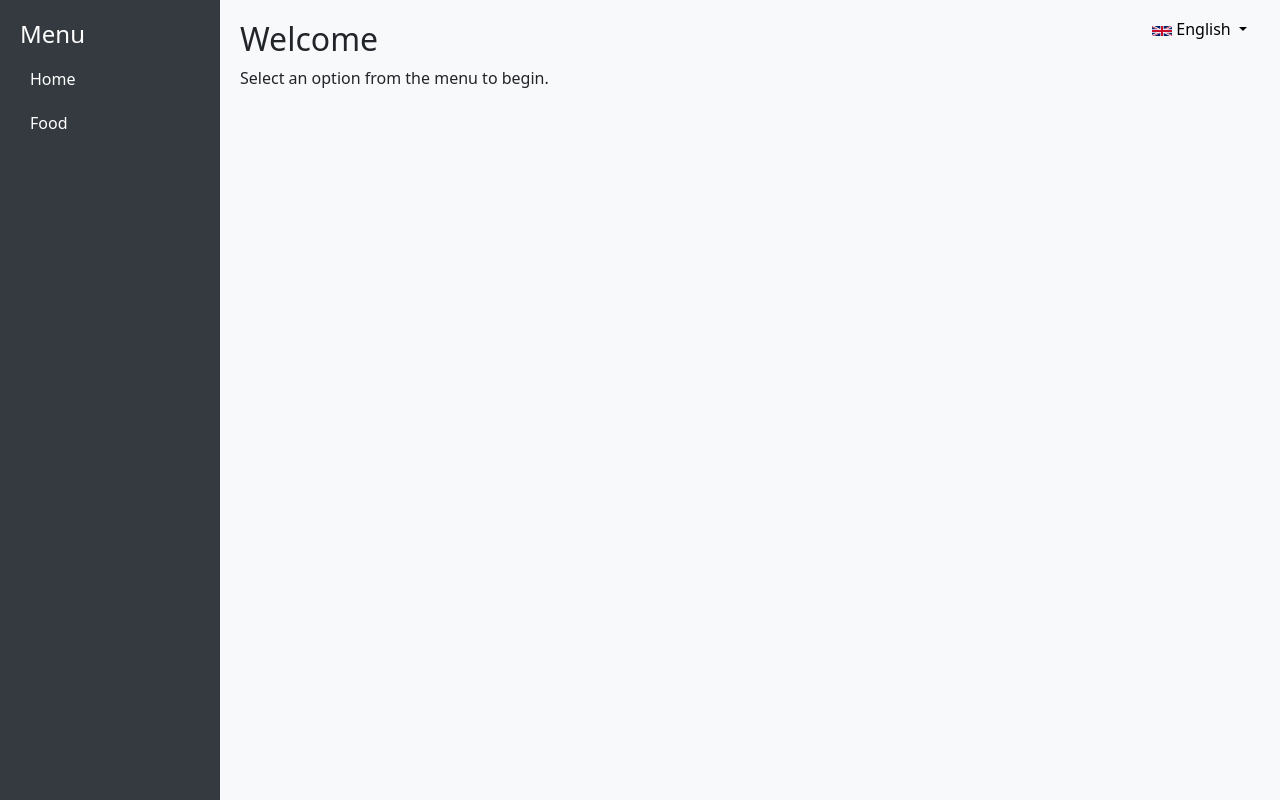
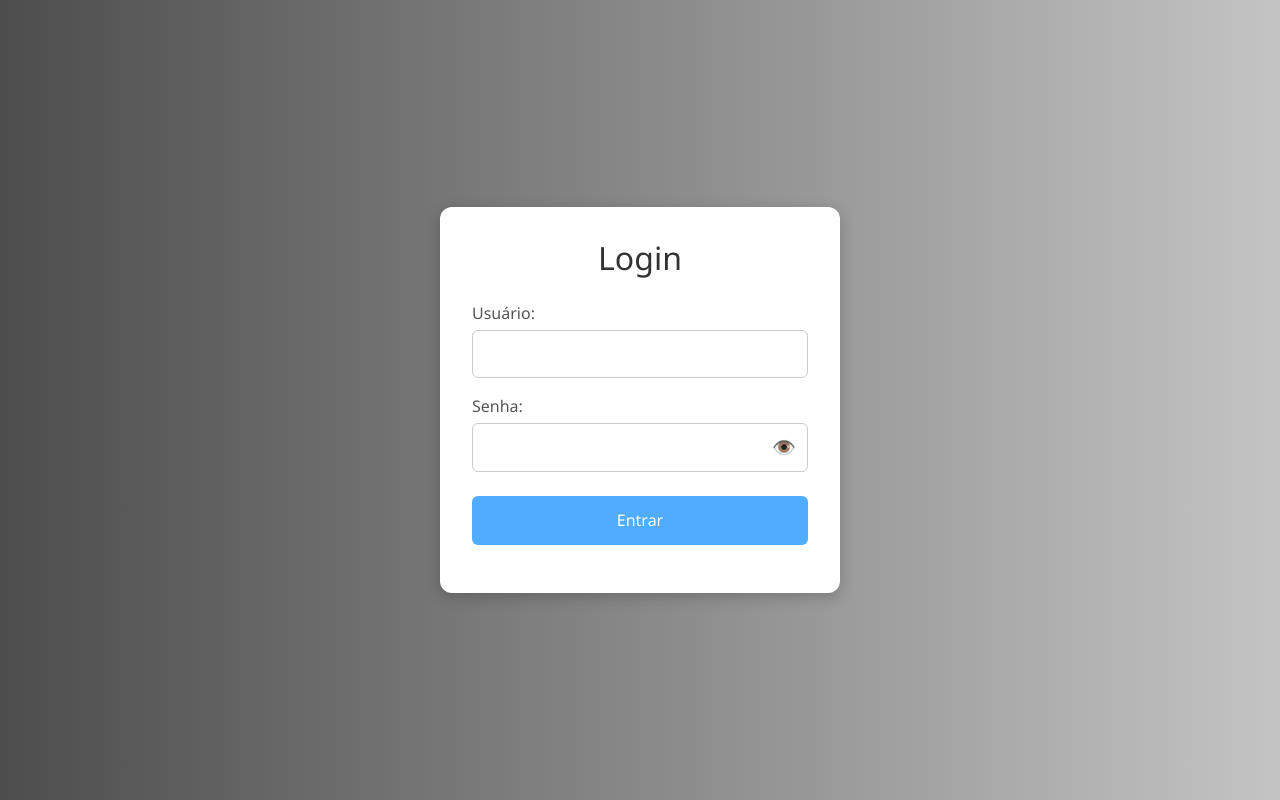
Before and after one commit to rodrigofurlaneti/FSI.MealTracker.FrontEnd, a plain HTML site: page src/index.html in a window 1280 px wide. Drawn offline with Linux system fonts and the light colour scheme; some packages are replaced by stand-ins of ours; a script that the page names is missing.

Commit message:
Added adjusment login api authentication

```diff
--- /dev/null
+++ b/src/assets/css/home.css
@@ -0,0 +1,29 @@
+body {
+    display: flex;
+    min-height: 100vh;
+    margin: 0;
+  }
+
+  .sidebar {
+    width: 220px;
+    background-color: #343a40;
+    padding: 20px;
+  }
+
+  .sidebar a {
+    color: white;
+    display: block;
+    padding: 10px;
+    text-decoration: none;
+    border-radius: 5px;
+  }
+
+  .sidebar a:hover {
+    background-color: #495057;
+  }
+
+  .content {
+    flex-grow: 1;
+    padding: 20px;
+    background-color: #f8f9fa;
+  }
--- a/src/assets/css/index.css
+++ b/src/assets/css/index.css
@@ -1,29 +1,94 @@
-body {
-    display: flex;
-    min-height: 100vh;
-    margin: 0;
-  }
+    * {
+      box-sizing: border-box;
+    }
 
-  .sidebar {
-    width: 220px;
-    background-color: #343a40;
-    padding: 20px;
-  }
+    body {
+      margin: 0;
+      font-family: 'Segoe UI', Tahoma, Geneva, Verdana, sans-serif;
+      background: linear-gradient(to right, #4d4d4d, #c4c4c4);
+      height: 100vh;
+      display: flex;
+      align-items: center;
+      justify-content: center;
+    }
 
-  .sidebar a {
-    color: white;
-    display: block;
-    padding: 10px;
-    text-decoration: none;
-    border-radius: 5px;
-  }
+    .login-container {
+      background: white;
+      padding: 2rem;
+      border-radius: 12px;
+      box-shadow: 0 4px 15px rgba(0, 0, 0, 0.2);
+      width: 100%;
+      max-width: 400px;
+    }
 
-  .sidebar a:hover {
-    background-color: #495057;
-  }
+    .login-container h2 {
+      text-align: center;
+      margin-bottom: 1.5rem;
+      color: #333;
+    }
 
-  .content {
-    flex-grow: 1;
-    padding: 20px;
-    background-color: #f8f9fa;
-  }
+    label {
+      display: block;
+      margin-top: 1rem;
+      margin-bottom: 0.3rem;
+      color: #555;
+    }
+
+    input[type="text"],
+    input[type="password"] {
+      width: 100%;
+      padding: 0.7rem;
+      border: 1px solid #ccc;
+      border-radius: 6px;
+      font-size: 1rem;
+    }
+
+    .password-wrapper {
+      position: relative;
+      display: flex;
+      align-items: center;
+    }
+
+    .password-wrapper input {
+      padding-right: 2.5rem;
+    }
+
+    .toggle-password {
+      position: absolute;
+      right: 0.75rem;
+      cursor: pointer;
+      user-select: none;
+      font-size: 1.2rem;
+      color: #777;
+    }
+
+    button {
+      margin-top: 1.5rem;
+      width: 100%;
+      padding: 0.8rem;
+      font-size: 1rem;
+      border: none;
+      background-color: #4facfe;
+      color: white;
+      border-radius: 6px;
+      cursor: pointer;
+      transition: background 0.3s ease;
+    }
+
+    button:hover {
+      background-color: #00c6fb;
+    }
+
+    #message {
+      margin-top: 1rem;
+      text-align: center;
+      font-size: 0.95rem;
+      color: red;
+    }
+
+    @media (max-width: 500px) {
+      .login-container {
+        margin: 1rem;
+        padding: 1.5rem;
+      }
+    }
--- a/src/assets/js/index.js
+++ b/src/assets/js/index.js
@@ -1,84 +1,53 @@
-function loadContent(model, page) {
+  const form = document.getElementById('loginForm');
+  const message = document.getElementById('message');
 
-    const content = document.getElementById('main-content');
+  form.addEventListener('submit', async (e) => {
+      e.preventDefault();
+      message.style.color = 'black';
+      message.textContent = 'Verificando...';
 
-    const route = `pages/${model}/${page}.html`;
+      const username = document.getElementById('username').value.trim();
+      const password = document.getElementById('password').value;
 
-    fetch(route)
-        .then(response => {
-            if (!response.ok) throw new Error('Página não encontrada');
-            return response.text();
-        })
-        .then(html => {
-            content.innerHTML = html;
+      const payload = { username, password };
 
-            // Carrega JS específico
-            const scriptPath = `assets/js/${model}/${page}.js`;
+      try {
+        const response = await fetch(`https://localhost:7123/api/authentications/async`, {
+          method: 'POST',
+          headers: {
+            'Content-Type': 'application/json',
+            'Accept': '*/*'
+          },
+          body: JSON.stringify(payload)
+        });
 
-            // ✅ Remove script anterior se já estiver carregado
-            document.querySelectorAll(`script[src="${scriptPath}"]`).forEach(s => s.remove());
+        const data = await response.json();
 
-            const script = document.createElement('script');
-            script.src = scriptPath;
-            script.onload = () => handlePageLoad(model, page);
-            script.onerror = () => {
-                content.innerHTML = `<h2>Erro</h2><p>Script ${scriptPath} não encontrado.</p>`;
-            };
-            document.body.appendChild(script);
+        if (response.ok) {
+          localStorage.setItem('user', JSON.stringify(data));
+          message.style.color = 'green';
+          message.textContent = 'Login realizado com sucesso!';
 
-            window.location.hash = `${model}/${page}`;
-        })
-        .catch(error => {
-            content.innerHTML = `<h2>Erro</h2><p>${error.message}</p>`;
-        });
-}
-
-function handlePageLoad(model, page) {
-    switch (`${model}/${page}`) {
-        case 'food/food-list':
-            loadFoods(); // Essa função deve estar no arquivo JS da página
-            break;
-        case 'food/food-insert':
-            setupFoodForm();
-            break;
-        case 'food/food-update':
-            loadFoodDataToForm();
-            setupFoodEditSubmit();
-            break;
-        default:
-            console.warn(`No action defined for ${model}/${page}`);
-            break;
-    }
-}
-
-function switchLanguage() {
-    const lang = document.getElementById("language-select").value;
-    const elements = document.querySelectorAll("[data-i18n]");
-
-    elements.forEach(el => {
-        const key = el.getAttribute("data-i18n");
-        if (translations[lang] && translations[lang][key]) {
-            el.textContent = translations[lang][key];
+          setTimeout(() => {
+            window.location.href = 'home.html'; // Altere para sua próxima página
+          }, 1000);
+        } else {
+          message.style.color = 'red';
+          message.textContent = data.errorMessage || 'Erro ao autenticar.';
         }
-    });
-}
-
-function setLanguage(lang) {
-    const elements = document.querySelectorAll("[data-i18n]");
-    elements.forEach(el => {
-        const key = el.getAttribute("data-i18n");
-        if (translations[lang] && translations[lang][key]) {
-            el.textContent = translations[lang][key];
-        }
+      } catch (err) {
+        console.error(err);
+        message.style.color = 'red';
+        message.textContent = 'Erro ao conectar com o servidor.';
+      }
     });
 
-    // Atualiza o botão para mostrar o idioma atual
-    const langMap = {
-        en: { label: "English", flag: "en.png" },
-        es: { label: "Español", flag: "es.png" },
-        pt: { label: "Português", flag: "pt.png" }
-    };
+    // Alternar visibilidade da senha
+    const togglePassword = document.getElementById('togglePassword');
+    const passwordInput = document.getElementById('password');
 
-    const btn = document.getElementById("languageDropdown");
-    btn.innerHTML = `<img src="assets/img/flags/${langMap[lang].flag}" width="20"> ${langMap[lang].label}`;
-}
+    togglePassword.addEventListener('click', () => {
+      const type = passwordInput.getAttribute('type') === 'password' ? 'text' : 'password';
+      passwordInput.setAttribute('type', type);
+      togglePassword.textContent = type === 'password' ? '👁️' : '🙈';
+    });
--- a/src/assets/js/routes.js
+++ b/src/assets/js/routes.js
@@ -1,8 +1,12 @@
 // Arquivo: assets/js/routes.js
 
 const API_BASE_URL = "https://localhost:7124/api";
+const API_AUTHENTICATION_BASE_URL = "https://localhost:7123/api";
 
 const API_ROUTES = {
+
+    // AUTHENTICATIONS
+    AUTHENTICATIONS_ASYNC: `${API_AUTHENTICATION_BASE_URL}/authentications/async`,
 
     // Foods
     FOODS_ASYNC: `${API_BASE_URL}/foods/async`,
--- a/src/index.html
+++ b/src/index.html
@@ -1,11 +1,9 @@
-<!doctype html>
-<html lang="pt-br">
-
+<!DOCTYPE html>
+<html lang="pt-BR">
 <head>
-    <meta charset="utf-8">
-    <meta name="viewport" content="width=device-width, initial-scale=1">
-    <title>Calorie consumption management system.</title>
-
+  <meta charset="UTF-8" />
+  <meta name="viewport" content="width=device-width, initial-scale=1.0" />
+  <title>Login - Meal Tracker</title>
     <!-- Icones Font Awesome -->
     <link rel="stylesheet" href="https://cdnjs.cloudflare.com/ajax/libs/font-awesome/6.5.0/css/all.min.css" integrity="sha512-..." crossorigin="anonymous" referrerpolicy="no-referrer" />
 
@@ -13,41 +11,29 @@
     <link href="assets/css/bootstrap/bootstrap.min.css" rel="stylesheet">
     <link href="assets/css/index.css" rel="stylesheet">
 </head>
+<body>
+  <div class="login-container">
+    <h2>Login</h2>
+    <form id="loginForm">
+      <label for="username">Usuário:</label>
+      <input type="text" id="username" name="username" required />
 
-<body>
+      <label for="password">Senha:</label>
+      <div class="password-wrapper">
+        <input type="password" id="password" name="password" required />
+        <span id="togglePassword" class="toggle-password" title="Mostrar/Ocultar senha">👁️</span>
+      </div>
 
-    <div class="language-switcher" style="position: absolute; top: 10px; right: 20px; z-index: 999;">
-        <div class="dropdown">
-            <button class="btn btn-light dropdown-toggle" type="button" id="languageDropdown" data-bs-toggle="dropdown" aria-expanded="false">
-                <img src="assets/img/flags/en.png" width="20"> English
-            </button>
-            <ul class="dropdown-menu" aria-labelledby="languageDropdown">
-                <li><a class="dropdown-item" href="#" onclick="setLanguage('en')"><img src="assets/img/flags/en.png" width="20"> English</a></li>
-                <li><a class="dropdown-item" href="#" onclick="setLanguage('es')"><img src="assets/img/flags/es.png" width="20"> Español</a></li>
-                <li><a class="dropdown-item" href="#" onclick="setLanguage('pt')"><img src="assets/img/flags/pt.png" width="20"> Português</a></li>
-            </ul>
-        </div>
-    </div>
+      <button type="submit">Entrar</button>
+    </form>
+    <p id="message"></p>
+  </div>
 
-    <!-- Menu lateral -->
-    <div class="sidebar">
-        <h4 class="text-white">Menu</h4>
-        <a href="#" onclick="loadContent('home', 'home')" data-i18n="menuHome">Home</a>
-        <a href="#" onclick="loadContent('food', 'food-list')" data-i18n="menuFood">Food</a>
-    </div>
-
-    <!-- Conteúdo principal -->
-    <div class="content" id="main-content">
-        <h2 data-i18n="welcome">Welcome</h2>
-        <p data-i18n="selectOption">Select an option from the menu to begin.</p>
-    </div>
-
-    <!-- Scripts -->
+      <!-- Scripts -->
     <script src="https://cdn.jsdelivr.net/npm/sweetalert2@11"></script>
     <script src="assets/js/bootstrap/bootstrap.bundle.min.js"></script>
     <script src="assets/js/routes.js"></script>
     <script src="assets/js/lang.js"></script>
     <script src="assets/js/index.js"></script>
 </body>
-
 </html>
```
Also changed, not shown: src/assets/js/home/home.js (+84 -0 lines), src/home.html (added, +53 -0 lines).
